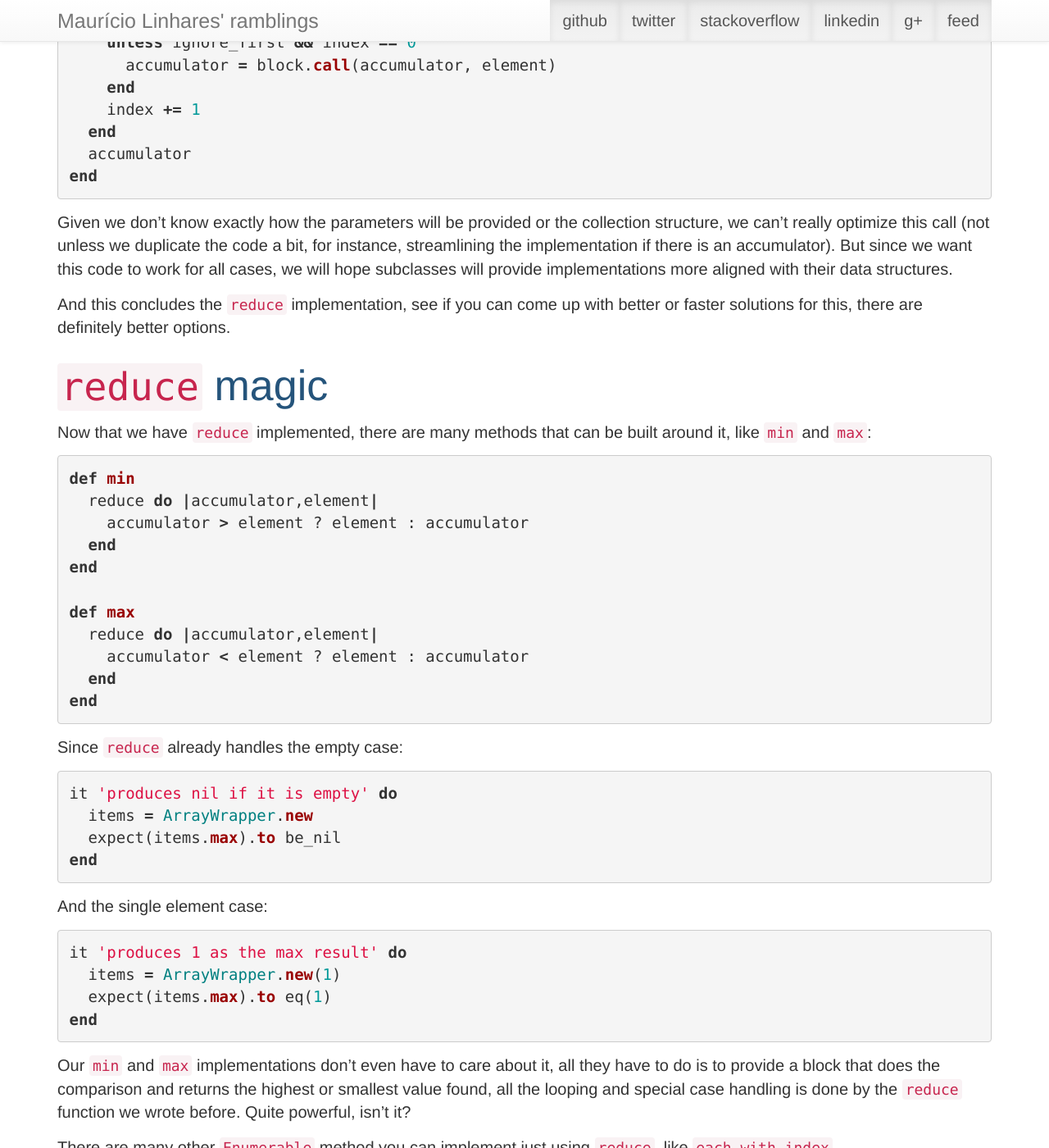
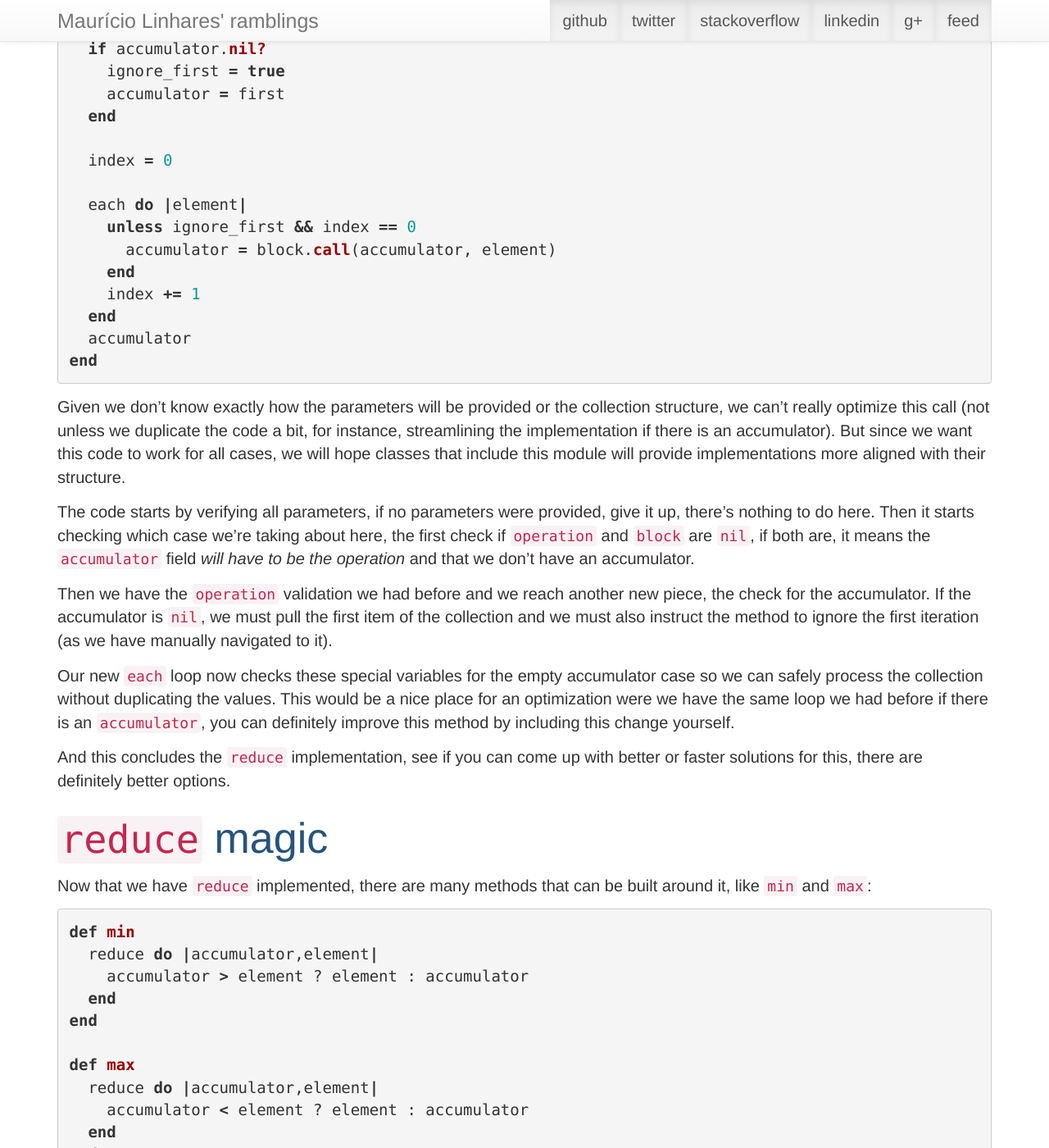
Before and after one commit to mauricio/mauricio.github.com, a Jekyll site: the page built from _posts/2015-01-12-implementing-enumerable-in-ruby.md, in a window 1280 px wide and 1400 px high, scrolled down 11693 px. Shown: the whole window at 82% size. Built offline with Jekyll 4.4.1, drawn with Linux system fonts in a browser that asks for light colours; comment, search, counter and statistics services are not loaded; some of the changed text lies outside the part shown.

Commit message:
Typos and complements

```diff
--- a/_posts/2015-01-12-implementing-enumerable-in-ruby.md
+++ b/_posts/2015-01-12-implementing-enumerable-in-ruby.md
@@ -59,9 +59,9 @@
 end
 {% endhighlight %}
 
-This will be a pattern for almost all the methods we will be creating, create the destination array, call each on itself and then do the actual work.
+This will be a pattern for almost all the methods we will be creating, create the destination array, call each on itself and then do the actual work. It's important to notice that our implementation knows nothing about where it is being included, the only expectation it has is that there is an `each` method implemented that yields to a block with an object.
 
-To see map in action, let's see how we could create a new array by multiplying every number on it by `2`:
+To see `map` in action, let's see how we could create a new array by multiplying every number on it by `2`:
 
 {% highlight ruby %}
 it 'maps the numbers multiplying them by 2' do
@@ -84,18 +84,22 @@
 
 {% highlight ruby %}
 def find(ifnone = nil, &block)
-  result = ifnone
+  result = nil
+  found = false
   each do |element|
     if block.call(element)
       result = element
+      found = true
       break
     end
   end
-  result
+  found ? result : ifnone && ifnone.call
 end
 {% endhighlight %}
 
-By default, we assume the value returned will be `ifnone`, since the loop itself will leave once there are no more items to test or an item is found (we `break` the loop in case the block call returns `true`).
+First we setup the variables that will contain the result if we find it and a signal variable if we have really found the value. Why don't we just use `result` with `nil` to signal that we have not found anything? Because `nil` might actually be what the user is looking for!
+
+So we really need to know if we have found something (whatever it is) or not before returning. And if we don't find anything, we call `ifnone` and use it's result as the result of the operation, if `ifnone` is `nil` we just return it.
 
 There are many cases for `find`. For instance, we need to be able to `find` an item:
 
@@ -394,19 +398,21 @@
 
 The second spec, that expects `nil` to be returned when the collection is empty, fails. Why? Because `each` returns the collection itself once it runs, since the code was never executed (the collection is empty!) `each` just returns itself and not `nil` as our spec expects. So, that's why we need to explicitly declare our return value instead of relying on the iteration.
 
+Now that `first` is also implemented, let's produce the final `reduce` implementation:
+
 {% highlight ruby %}
 def reduce(accumulator = nil, operation = nil, &block)
   if accumulator.nil? && operation.nil? && block.nil?
     raise ArgumentError, "you must provide an operation or a block"
   end
 
+  if operation && block
+    raise ArgumentError, "you must provide either an operation symbol or a block, not both"
+  end
+
   if operation.nil? && block.nil?
     operation = accumulator
     accumulator = nil
-  end
-
-  if operation && block
-    raise ArgumentError, "you must provide either an operation symbol or a block, not both"
   end
 
   block = case operation
@@ -435,7 +441,13 @@
 end
 {% endhighlight %}
 
-Given we don't know exactly how the parameters will be provided or the collection structure, we can't really optimize this call (not unless we duplicate the code a bit, for instance, streamlining the implementation if there is an accumulator). But since we want this code to work for all cases, we will hope subclasses will provide implementations more aligned with their data structures.
+Given we don't know exactly how the parameters will be provided or the collection structure, we can't really optimize this call (not unless we duplicate the code a bit, for instance, streamlining the implementation if there is an accumulator). But since we want this code to work for all cases, we will hope classes that include this module will provide implementations more aligned with their structure.
+
+The code starts by verifying all parameters, if no parameters were provided, give it up, there's nothing to do here. Then it starts checking which case we're taking about here, the first check if `operation` and `block` are `nil`, if both are, it means the `accumulator` field *will have to be the operation* and that we don't have an accumulator.
+
+Then we have the `operation` validation we had before and we reach another new piece, the check for the accumulator. If the accumulator is `nil`, we must pull the first item of the collection and we must also instruct the method to ignore the first iteration (as we have manually navigated to it).
+
+Our new `each` loop now checks these special variables for the empty accumulator case so we can safely process the collection without duplicating the values. This would be a nice place for an optimization were we have the same loop we had before if there is an `accumulator`, you can definitely improve this method by including this change yourself.
 
 And this concludes the `reduce` implementation, see if you can come up with better or faster solutions for this, there are definitely better options.
 
```
Also changed, not shown: other parts of _posts/2015-01-12-implementing-enumerable-in-ruby.md (+3 -3 lines).
